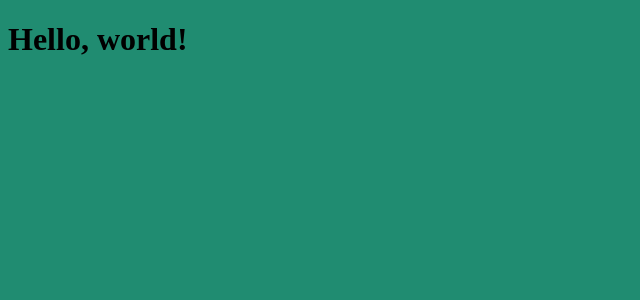
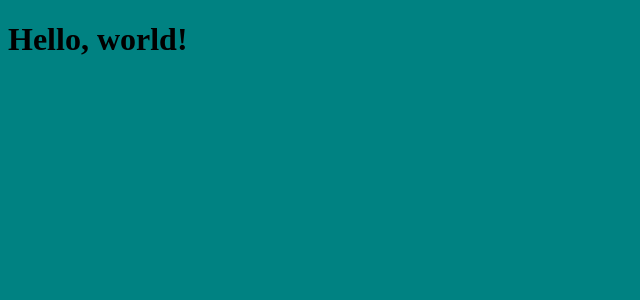
Before and after one commit to tntmeijs/tntmeijs.github.io, a React (Create React App) app: page / in a window 1280 px wide. Shown: the top 300 px of the page, without its empty margins (0-640 px from the left). Built offline with nearby package versions, Linux system fonts and the light colour scheme.

Commit message:
Added colors sampled from Windows 95 screenshots

```diff
--- a/src/index.css
+++ b/src/index.css
@@ -1,4 +1,13 @@
+:root {
+  --win-95-green: #008282;
+  --win-95-blue: #000082;
+  --win-95-gray: #C3C3C3;
+  --win-95-dark-gray: #828282;
+  --win-95-white: #FFFFFF;
+  --win-95-black: #000000;
+}
+
 html,
 body {
-  background-color: #208c71;
+  background-color: var(--win-95-green);
 }
```
